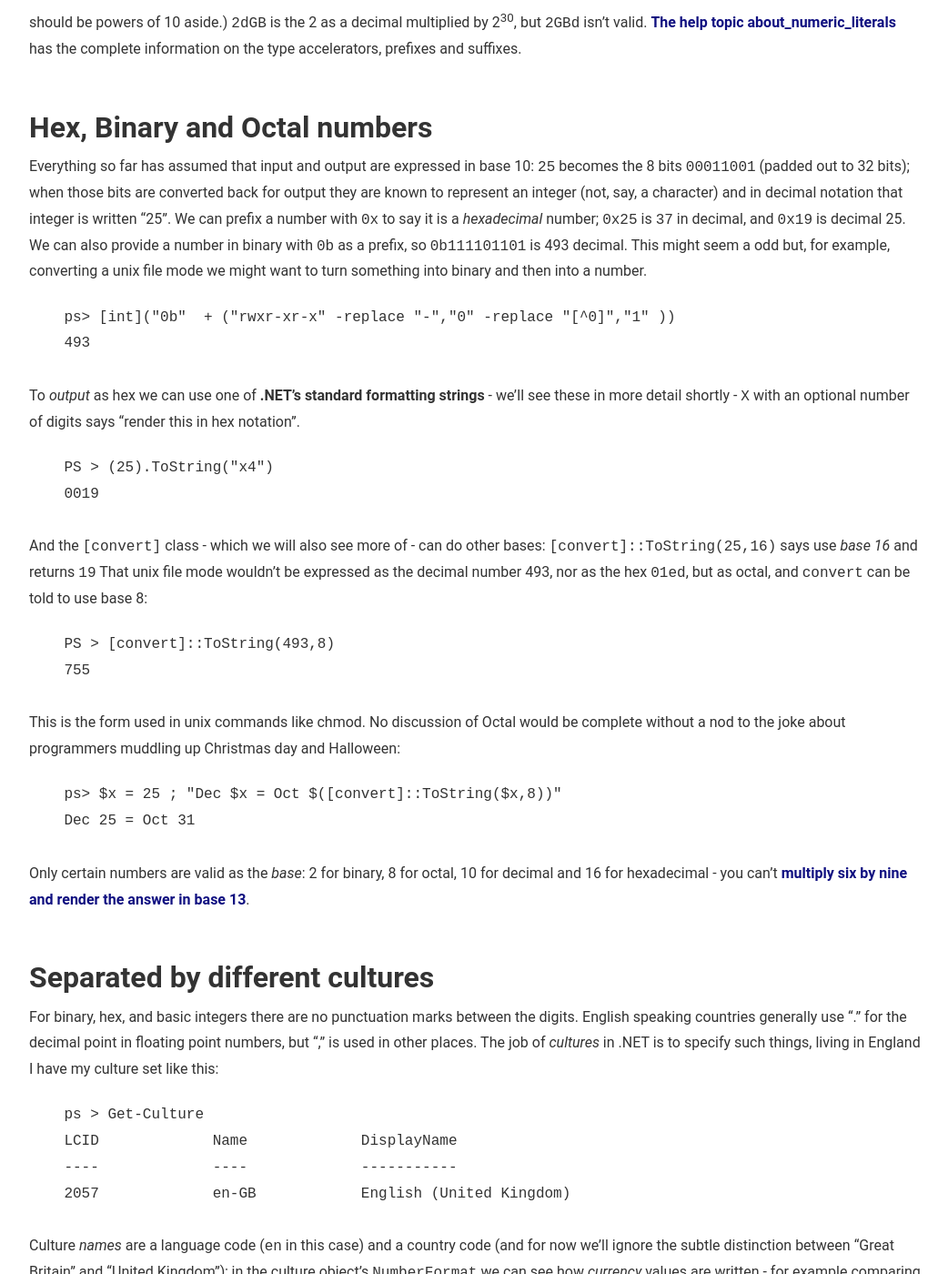
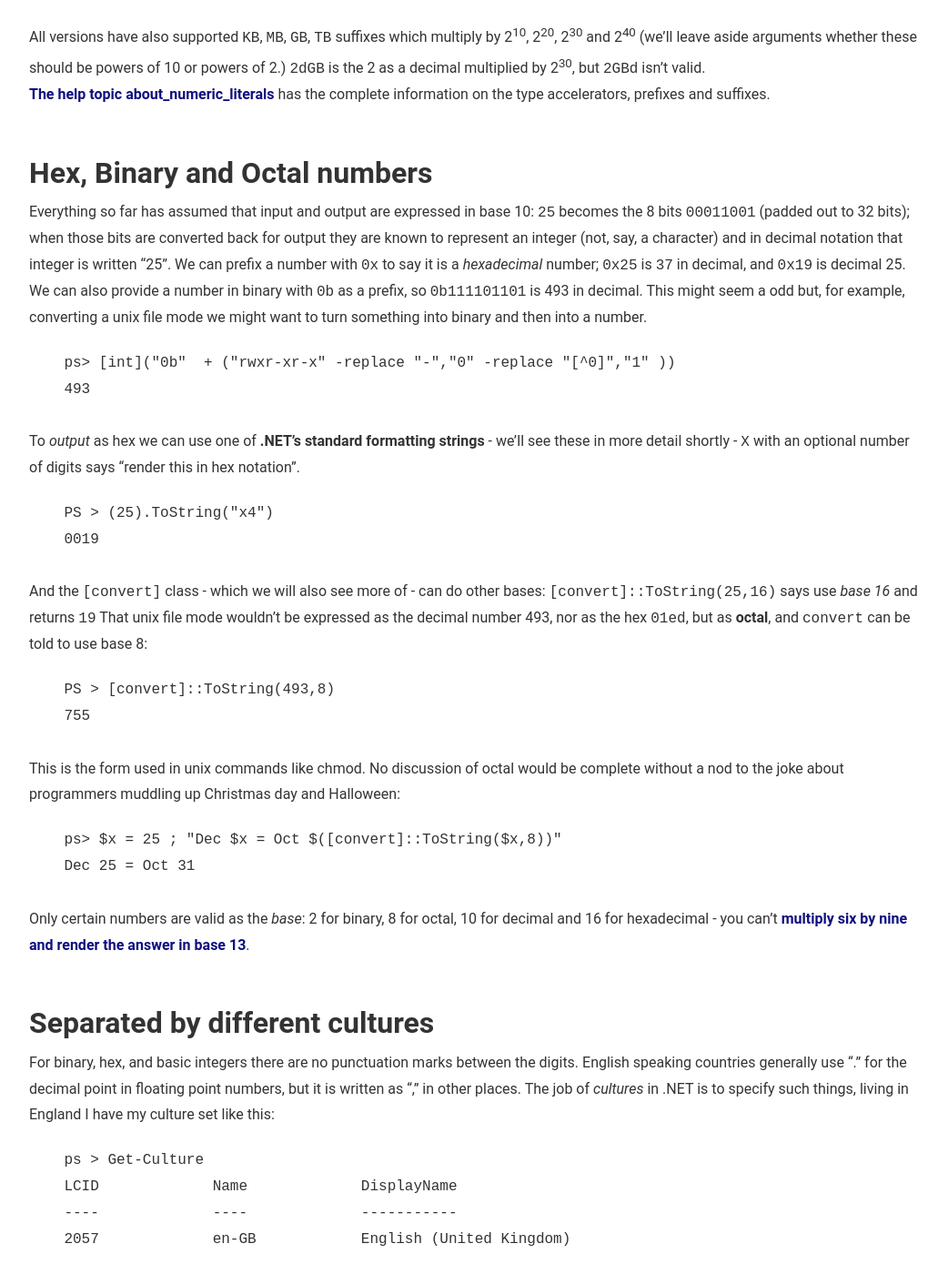
Before and after one commit to jhoneill/jhoneill.github.io, a Jekyll site: the page built from _posts/2022-03-05-NumberFormats.md, in a window 1280 px wide and 1400 px high, scrolled down 1198 px. Shown: the whole window at 91% size, without its empty margins (118-1160 px from the left). Built offline with Jekyll 4.4.1, drawn with Linux system fonts in a browser that asks for light colours; some of the changed text lies outside the part shown.

````diff
--- a/_posts/2022-03-05-NumberFormats.md
+++ b/_posts/2022-03-05-NumberFormats.md
@@ -24,10 +25,11 @@ Starting with something well known: we can just write a decimal number and Power
 
 Here, PowerShell sees "2" and decides it looks like an integer, so defaults it to the `[int32]` type, it sees the + operator and a second "2" and decides it is adding two `[Int32]` objects. The result is another `[int32]` with a value of 4.
 
-From the start, Windows PowerShell had Type-accelerators, `[int]` corresponding to `[system.int32]` - a 32 bit, signed, integer -  and `[long]` for `[system.int64]`; `[bigint]` wasn't there initially but *is* supported in 5.1. PowerShell Core (6) added a lot more, including  `[short]` for `[system.int16]` and unsigned variations.
+From the start, Windows PowerShell had Type-Accelerators: `[int]` corresponding to `[system.int32]` - a 32 bit, signed, integer -  and `[long]` for `[system.int64]`; `[bigint]` wasn't there initially but *is* supported in 5.1. PowerShell Core (6) added a lot more, including  `[short]` for `[system.int16]` and unsigned variations.
 If PowerShell sees a floating point number it treats it as a `[system.double]` and there is another long-established type accelerator, `[float]` for single precision floating point.
 
-There is more intelligence: "2/2" returns an `int32` but "2/3" returns a `double`; and if something needs a specific type PowerShell usually converts automatically. On rare occasions we need to say "Don't make 2 an int32", and all versions of PowerShell have been able to *tag* a number with a suffix: "L" says "make this a long integer", and "D" says make it a [decimal](https://docs.microsoft.com/en-us/dotnet/api/system.decimal?view=net-6.0), so:
+There is more intelligence: "2/2" returns an `int32` but "2/3" returns a `double`; and if something needs a specific type PowerShell usually converts automatically.
+On rare occasions we need to say "Don't make 2 an int32", and all versions of PowerShell have been able to *tag* a number with a suffix: "L" says "make this a long integer", and "D" says make it a [decimal](https://docs.microsoft.com/en-us/dotnet/api/system.decimal?view=net-6.0), so:
 
 ```powershell-interactive
     ps > (25d + 25).GetType()
@@ -40,11 +42,12 @@ There is more intelligence: "2/2" returns an `int32` but "2/3" returns a `double
 
 Having been told one of the values is a decimal, the result is also a decimal.
 
-All versions have also supported `KB`, `MB`, `GB`, `TB` suffixes which multiply by 2<sup>10</sup>, 2<sup>20</sup>, 2<sup>30</sup> and 2<sup>40</sup> (we'll leave arguments whether these should be powers of 10 aside.)  `2dGB` is the 2 as a decimal multiplied by 2<sup>30</sup>, but `2GBd` isn't valid. [The help topic about_numeric_literals](https://docs.microsoft.com/en-us/powershell/module/microsoft.powershell.core/about/about_numeric_literals?view=powershell-7.2) has the complete information on the type accelerators, prefixes and suffixes.
+All versions have also supported `KB`, `MB`, `GB`, `TB` suffixes which multiply by 2<sup>10</sup>, 2<sup>20</sup>, 2<sup>30</sup> and 2<sup>40</sup> (we'll leave aside arguments whether these should be powers of 10 or powers of 2.)  `2dGB` is the 2 as a decimal multiplied by 2<sup>30</sup>, but `2GBd` isn't valid.
+[The help topic about_numeric_literals](https://docs.microsoft.com/en-us/powershell/module/microsoft.powershell.core/about/about_numeric_literals?view=powershell-7.2) has the complete information on the type accelerators, prefixes and suffixes.
 
 ## Hex, Binary and Octal numbers
 
-Everything so far has assumed that input and output are expressed in base 10: `25` becomes the 8 bits `00011001` (padded out to 32 bits); when those bits are converted back for output they are known to represent an integer (not, say, a character) and in decimal notation that integer is written "25". We can prefix a number with `0x` to say it is a *hexadecimal* number; `0x25` is `37` in decimal, and `0x19` is decimal 25. We can also provide a number in binary with `0b` as a prefix, so `0b111101101` is 493 decimal.  This might seem a odd but, for example, converting a unix file mode we might want to turn something into binary and then into a number.
+Everything so far has assumed that input and output are expressed in base 10: `25` becomes the 8 bits `00011001` (padded out to 32 bits); when those bits are converted back for output they are known to represent an integer (not, say, a character) and in decimal notation that integer is written "25". We can prefix a number with `0x` to say it is a *hexadecimal* number; `0x25` is `37` in decimal, and `0x19` is decimal 25. We can also provide a number in binary with `0b` as a prefix, so `0b111101101` is 493 in decimal. This might seem a odd but, for example, converting a unix file mode we might want to turn something into binary and then into a number.
 
 ```powershell-interactive
     ps> [int]("0b"  + ("rwxr-xr-x" -replace "-","0" -replace "[^0]","1" ))
@@ -60,7 +63,7 @@ To *output* as hex we can use one of **.NET's standard formatting strings** - we
 
 ```
 
-And the `[convert]` class - which we will also see more of - can do other bases: `[convert]::ToString(25,16)` says use *base 16* and returns `19` That unix file mode wouldn't be expressed as the decimal number 493, nor as the hex `01ed`, but as octal, and `convert` can be told to use base 8:
+And the `[convert]` class - which we will also see more of - can do other bases: `[convert]::ToString(25,16)` says use *base 16* and returns `19` That unix file mode wouldn't be expressed as the decimal number 493, nor as the hex `01ed`, but as **octal**, and `convert` can be told to use base 8:
 
 ```powershell-interactive
     PS > [convert]::ToString(493,8)
@@ -68,7 +71,7 @@ And the `[convert]` class - which we will also see more of - can do other bases:
 
 ```
 
-This is the form used in unix commands like chmod. No discussion of Octal would be complete without a nod to the joke about programmers muddling up Christmas day and Halloween:
+This is the form used in unix commands like chmod. No discussion of octal would be complete without a nod to the joke about programmers muddling up Christmas day and Halloween:
 
 ```powershell-interactive
     ps> $x = 25 ; "Dec $x = Oct $([convert]::ToString($x,8))"
@@ -80,7 +83,7 @@ Only certain numbers are valid as the _base_: 2 for binary, 8 for octal, 10 for
 
 ## Separated by different cultures
 
-For binary, hex, and basic integers there are no punctuation marks between the digits. English speaking countries generally use "." for the decimal point in floating point numbers, but "," is used in other places. The job of *cultures* in .NET is to specify such things, living in England I have my culture set like this:
+For binary, hex, and basic integers there are no punctuation marks between the digits. English speaking countries generally use "." for the decimal point in floating point numbers, but it is written as "," in other places. The job of *cultures* in .NET is to specify such things, living in England I have my culture set like this:
 
 ```powershell-interactive
     ps > Get-Culture
@@ -160,7 +163,7 @@ But there is a **trap**. These two examples use the *current* culture, there is
 
 ```
 
-Whatever culture is currently selected the last two examples will treat the input as French. (You need to know that the input will be French-formatted, of course.). I phrased the idea of invariant culture as the result being the same for the same input, if the result has been converted to a string for printing this may not hold true.
+Whatever culture is currently selected the last two examples will treat the input as French. (You need to know that the input will be French-formatted, of course). I phrased the idea of invariant culture as the result being the same for the same input, if the result has been converted to a string for printing, the same result may be output in different ways.
 
 ## Formatting codes available for numbers
 
````
Also changed, not shown: other parts of _posts/2022-03-05-NumberFormats.md (+3 -2 lines), _posts/2022-03-07-Timezones.md (added, +141 -0 lines).
